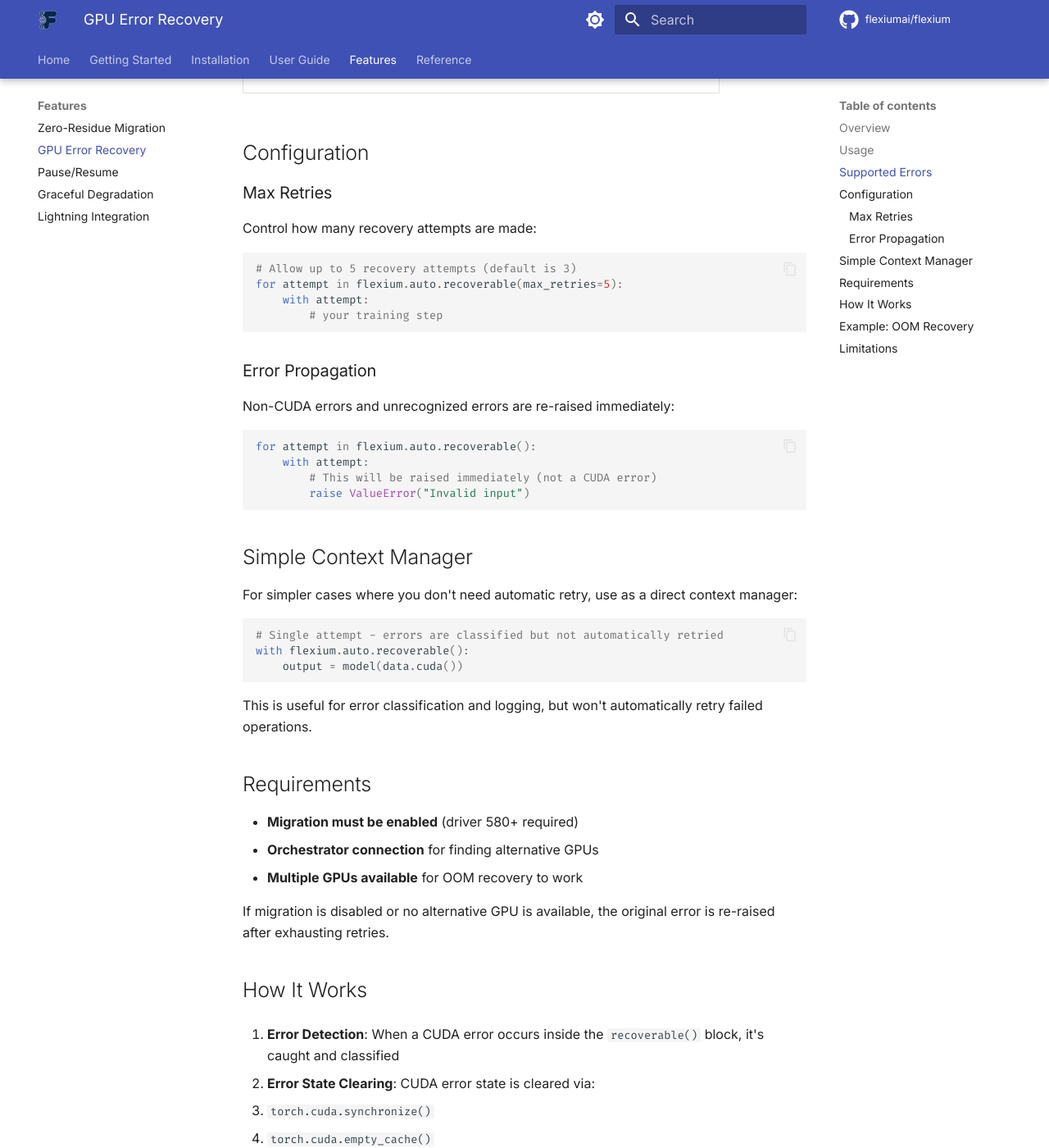
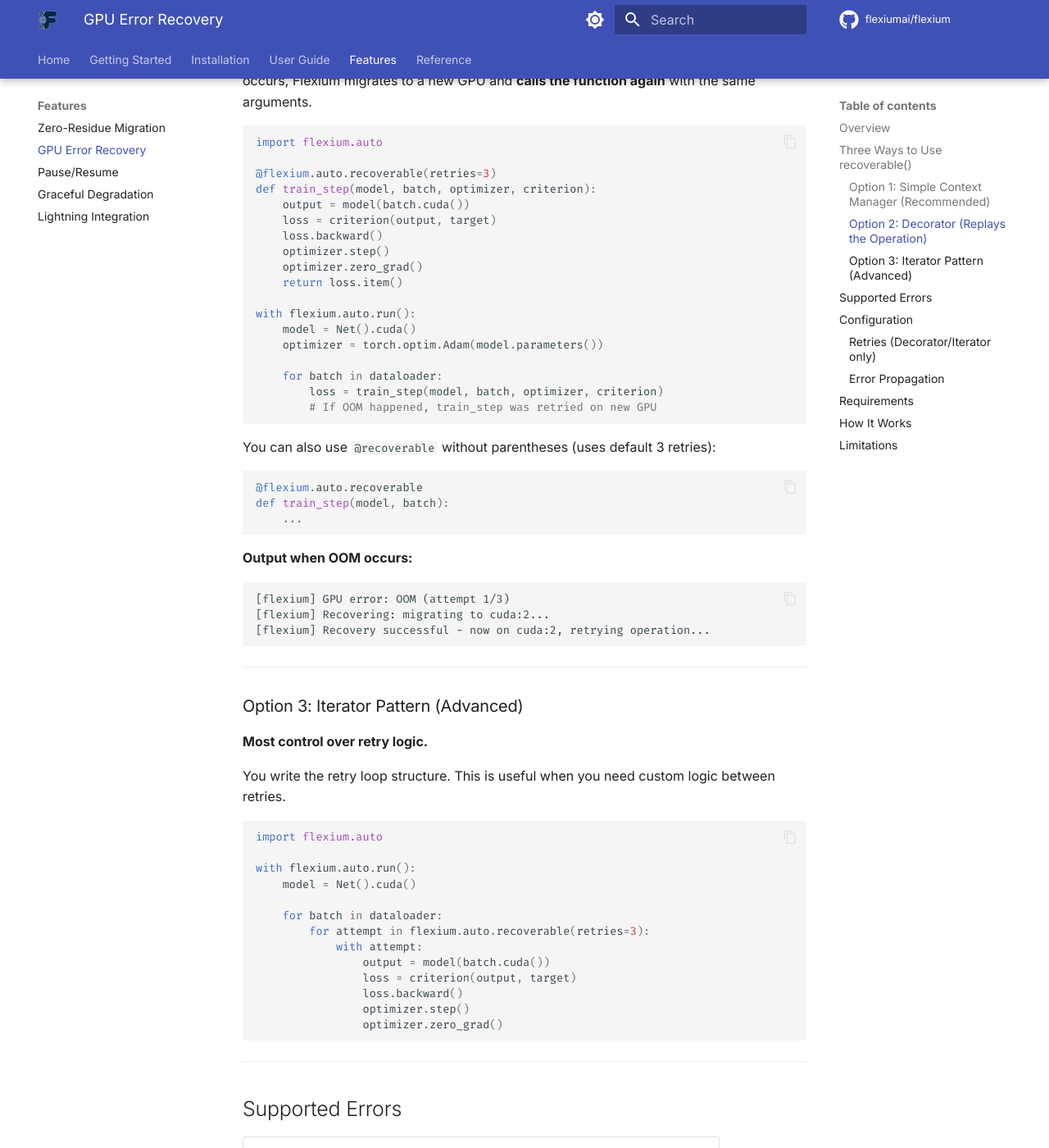
Before and after one commit to flexiumai/flexium, an MkDocs documentation site: the page built from docs/features/gpu-error-recovery.md, in a window 1280 px wide and 1400 px high, scrolled down 1737 px. Shown: the whole window at 82% size. Built offline with MkDocs 1.6.1 and Material for MkDocs 9.7.7, drawn with Linux system fonts in a browser that asks for light colours; comment, search, counter and statistics services are not loaded; the version menu is left out; some of the changed text lies outside the part shown.

Commit message:
feat: Add three recoverable() patterns - simple, decorator, iterator
- Simple context manager: operation is LOST, training continues on new GPU
- Decorator pattern: operation is RETRIED with same arguments
- Iterator pattern: advanced control over retry logic

Updated documentation to clearly explain the tradeoffs:
- Simple is recommended for most cases (losing one batch is ok)
- Decorator/iterator when you need to retry the exact operation

Added 4 new tests for decorator pattern and simple OOM handling.

Co-Authored-By: Claude Opus 4.6 <noreply@anthropic.com>

````diff
--- a/docs/api.md
+++ b/docs/api.md
@@ -137,18 +137,18 @@ If no server is configured:
 
 ## flexium.auto.recoverable()
 
-Iterator/context manager for automatic GPU error recovery with retry.
+Automatic GPU error recovery - migrate and optionally retry on CUDA errors.
 
 ```python
 class recoverable:
-    def __init__(self, max_retries: int = 3):
+    def __init__(self, retries: int = 3):
 ```
 
 ### Parameters
 
 | Parameter | Type | Default | Description |
 |-----------|------|---------|-------------|
-| `max_retries` | `int` | `3` | Maximum number of recovery attempts |
+| `retries` | `int` | `3` | Maximum retry attempts (decorator/iterator only) |
 
 ### Supported Errors
 
@@ -160,68 +160,44 @@ class recoverable:
 | Illegal Access | Message contains "illegal memory access" |
 | Launch Failure | Message contains "launch failure" |
 
-### Usage (Iterator Pattern - Recommended)
+### Three Usage Patterns
 
-For automatic retry on GPU errors:
-
-```python
-import flexium.auto
-
-with flexium.auto.run():
-    for batch in dataloader:
-        for attempt in flexium.auto.recoverable():
-            with attempt:
-                output = model(batch.cuda())
-                loss = criterion(output, target)
-                loss.backward()
-                optimizer.step()
-                optimizer.zero_grad()
-```
-
-If a CUDA error occurs:
-1. The error state is cleared
-2. A suitable GPU is requested from the orchestrator
-3. Training is migrated to the new GPU
-4. The code block is retried
-
-### Usage (Simple Context Manager)
-
-For single-attempt error classification (no automatic retry):
+**Option 1: Simple Context Manager (operation is LOST)**
 
 ```python
 with flexium.auto.recoverable():
-    output = model(batch.cuda())
+    output = model(batch.cuda())  # Lost if OOM, training continues
 ```
 
-### Examples
+**Option 2: Decorator (operation is RETRIED)**
 
-**OOM Recovery:**
 ```python
-for attempt in flexium.auto.recoverable(max_retries=5):
-    with attempt:
-        # This might OOM - will auto-migrate if it does
-        output = large_model(huge_batch.cuda())
+@flexium.auto.recoverable(retries=3)
+def train_step(model, batch):
+    return model(batch.cuda())
+
+train_step(model, batch)  # Retried on OOM
 ```
 
-**ECC Error Recovery:**
+**Option 3: Iterator (advanced, operation is RETRIED)**
+
 ```python
-for attempt in flexium.auto.recoverable():
+for attempt in flexium.auto.recoverable(retries=3):
     with attempt:
-        # If GPU has ECC error, migrate to healthy GPU
-        result = model(data.cuda())
+        output = model(batch.cuda())  # Retried on OOM
 ```
 
 ### Raises
 
-- `RuntimeError`: If recovery fails after `max_retries` attempts
-- Original exception: If the error is not recoverable (non-CUDA error)
+- `RuntimeError`: If recovery fails after `retries` attempts (decorator/iterator only)
+- Original exception: If the error is not a recoverable CUDA error
 
 ### Notes
 
-- Requires migration to be enabled (driver 580+)
-- Requires orchestrator connection for finding alternative GPUs
-- Non-CUDA errors are re-raised immediately
-- Unknown RuntimeErrors are also re-raised
+- **Simple context manager**: Operation is lost, training continues
+- **Decorator/Iterator**: Operation is retried on new GPU
+- Requires migration (driver 580+) and orchestrator connection
+- Non-CUDA errors are always re-raised immediately
 
 For more details, see [GPU Error Recovery](features/gpu-error-recovery.md).
 
--- a/docs/examples.md
+++ b/docs/examples.md
@@ -129,22 +129,58 @@ These examples show the pain points of GPU management **without** Flexium.AI and
 
         for epoch in range(100):
             for batch in dataloader:
-                # Wrap training step with recoverable() for auto-recovery
-                for attempt in flexium.auto.recoverable():
-                    with attempt:
-                        data, target = batch[0].cuda(), batch[1].cuda()
-                        output = model(data)
-                        loss = criterion(output, target)
-                        loss.backward()
-                        optimizer.step()
-                        optimizer.zero_grad()
+                # Simple recoverable - if OOM, batch is lost but training continues
+                with flexium.auto.recoverable():
+                    data, target = batch[0].cuda(), batch[1].cuda()
+                    output = model(data)
+                    loss = criterion(output, target)
+                    loss.backward()
+                    optimizer.step()
+                    optimizer.zero_grad()
+
+    # Result:
+    # - At epoch 47, batch 892: OOM detected
+    # - That batch is LOST (not retried)
+    # - Automatically migrates to GPU with more VRAM
+    # - Training continues with next batch
+    # - You wake up to a completed job!
+    ```
+
+    **What you see in logs:**
+    ```
+    [flexium] GPU error: OOM
+    [flexium] WARNING: The current operation is LOST. Migrating to new GPU...
+    [flexium] Migrating to cuda:2...
+    [flexium] Migration complete. Training continues (current batch was lost).
+    ```
+
+=== "✅ With flexium (retry)"
+
+    ```python
+    import flexium.auto
+
+    # Use decorator to RETRY the same batch on new GPU
+    @flexium.auto.recoverable(retries=3)
+    def train_step(model, data, target, optimizer, criterion):
+        output = model(data.cuda())
+        loss = criterion(output, target.cuda())
+        loss.backward()
+        optimizer.step()
+        optimizer.zero_grad()
+
+    with flexium.auto.run():
+        model = LargeModel().cuda()
+        optimizer = torch.optim.Adam(model.parameters())
+
+        for epoch in range(100):
+            for batch in dataloader:
+                train_step(model, batch[0], batch[1], optimizer, criterion)
 
     # Result:
     # - At epoch 47, batch 892: OOM detected
     # - Automatically migrates to GPU with more VRAM
-    # - Retries the batch on new GPU
-    # - Training continues uninterrupted
-    # - You wake up to a completed job!
+    # - RETRIES the same batch on new GPU
+    # - No data is lost!
     ```
 
     **What you see in logs:**
--- a/docs/features/gpu-error-recovery.md
+++ b/docs/features/gpu-error-recovery.md
@@ -12,45 +12,120 @@ GPU errors are a common cause of failed training runs:
 - **Illegal Memory Access**: Memory access violations
 - **Launch Failures**: CUDA kernel launch issues
 
-With Flexium's `recoverable()` context manager, your training can automatically:
+With Flexium's `recoverable()`, your training can automatically detect these errors, migrate to a healthy GPU, and optionally retry the failed operation.
 
-1. Detect these errors
-2. Clear the CUDA error state
-3. Request a suitable GPU from the orchestrator
-4. Migrate to the new GPU
-5. Retry the failed operation
+## Three Ways to Use `recoverable()`
 
-## Usage
+Flexium provides three patterns, from simplest to most control:
 
-Wrap your training step with the `recoverable()` iterator:
+---
+
+### Option 1: Simple Context Manager (Recommended)
+
+**The current operation is LOST, but training continues on the new GPU.**
+
+This is the simplest approach. If a GPU error occurs, Flexium migrates to a new GPU and suppresses the exception. The code inside the `with` block that failed is **not retried** - that batch/operation is lost, but training continues with the next iteration.
 
 ```python
 import flexium.auto
-import torch
 
 with flexium.auto.run():
     model = Net().cuda()
     optimizer = torch.optim.Adam(model.parameters())
 
-    for epoch in range(100):
-        for batch in dataloader:
-            # Wrap potentially failing operations
-            for attempt in flexium.auto.recoverable():
-                with attempt:
-                    data, target = batch[0].cuda(), batch[1].cuda()
-                    output = model(data)
-                    loss = criterion(output, target)
-                    loss.backward()
-                    optimizer.step()
-                    optimizer.zero_grad()
+    for batch in dataloader:
+        with flexium.auto.recoverable():
+            # If OOM happens here, this batch is LOST
+            # but we migrate to new GPU and continue
+            output = model(batch.cuda())
+            loss = criterion(output, target)
+            loss.backward()
+            optimizer.step()
+            optimizer.zero_grad()
+
+        # Training continues here on next batch
 ```
 
-If an OOM error occurs, Flexium will:
+**Output when OOM occurs:**
+```
+[flexium] GPU error: OOM
+[flexium] WARNING: The current operation is LOST. Migrating to new GPU...
+[flexium] Migrating to cuda:2...
+[flexium] Migration complete. Training continues (current batch was lost).
+```
 
-1. Clear CUDA error state
-2. Find a GPU with more available VRAM
-3. Migrate your training to that GPU
-4. Retry the batch
+!!! warning "Operation is Lost"
+    With this pattern, the failing operation (batch) is **not retried**. For most deep learning training, losing one batch is acceptable. If you need to retry the exact same operation, use the decorator or iterator pattern below.
+
+---
+
+### Option 2: Decorator (Replays the Operation)
+
+**The operation is RETRIED on the new GPU.**
+
+Wrap your training step in a function with the `@recoverable` decorator. If a GPU error occurs, Flexium migrates to a new GPU and **calls the function again** with the same arguments.
+
+```python
+import flexium.auto
+
+@flexium.auto.recoverable(retries=3)
+def train_step(model, batch, optimizer, criterion):
+    output = model(batch.cuda())
+    loss = criterion(output, target)
+    loss.backward()
+    optimizer.step()
+    optimizer.zero_grad()
+    return loss.item()
+
+with flexium.auto.run():
+    model = Net().cuda()
+    optimizer = torch.optim.Adam(model.parameters())
+
+    for batch in dataloader:
+        loss = train_step(model, batch, optimizer, criterion)
+        # If OOM happened, train_step was retried on new GPU
+```
+
+You can also use `@recoverable` without parentheses (uses default 3 retries):
+
+```python
+@flexium.auto.recoverable
+def train_step(model, batch):
+    ...
+```
+
+**Output when OOM occurs:**
+```
+[flexium] GPU error: OOM (attempt 1/3)
+[flexium] Recovering: migrating to cuda:2...
+[flexium] Recovery successful - now on cuda:2, retrying operation...
+```
+
+---
+
+### Option 3: Iterator Pattern (Advanced)
+
+**Most control over retry logic.**
+
+You write the retry loop structure. This is useful when you need custom logic between retries.
+
+```python
+import flexium.auto
+
+with flexium.auto.run():
+    model = Net().cuda()
+
+    for batch in dataloader:
+        for attempt in flexium.auto.recoverable(retries=3):
+            with attempt:
+                output = model(batch.cuda())
+                loss = criterion(output, target)
+                loss.backward()
+                optimizer.step()
+                optimizer.zero_grad()
+```
+
+---
 
 ## Supported Errors
 
@@ -64,51 +139,44 @@ If an OOM error occurs, Flexium will:
 
 ## Configuration
 
-### Max Retries
+### Retries (Decorator/Iterator only)
 
-Control how many recovery attempts are made:
+Control how many retry attempts are made:
 
 ```python
-# Allow up to 5 recovery attempts (default is 3)
-for attempt in flexium.auto.recoverable(max_retries=5):
+# Decorator with custom retries
+@flexium.auto.recoverable(retries=5)
+def train_step():
+    ...
+
+# Iterator with custom retries
+for attempt in flexium.auto.recoverable(retries=5):
     with attempt:
-        # your training step
+        ...
 ```
 
 ### Error Propagation
 
-Non-CUDA errors and unrecognized errors are re-raised immediately:
+Non-CUDA errors and unrecognized RuntimeErrors are **always re-raised immediately**:
 
 ```python
-for attempt in flexium.auto.recoverable():
-    with attempt:
-        # This will be raised immediately (not a CUDA error)
-        raise ValueError("Invalid input")
+with flexium.auto.recoverable():
+    raise ValueError("Not a CUDA error")  # Re-raised immediately
 ```
-
-## Simple Context Manager
-
-For simpler cases where you don't need automatic retry, use as a direct context manager:
-
-```python
-# Single attempt - errors are classified but not automatically retried
-with flexium.auto.recoverable():
-    output = model(data.cuda())
-```
-
-This is useful for error classification and logging, but won't automatically retry failed operations.
 
 ## Requirements
 
-- **Migration must be enabled** (driver 580+ required)
+- **Migration must be enabled** (NVIDIA driver 580+ required)
 - **Orchestrator connection** for finding alternative GPUs
-- **Multiple GPUs available** for OOM recovery to work
+- **Multiple GPUs available** for recovery to work
 
-If migration is disabled or no alternative GPU is available, the original error is re-raised after exhausting retries.
+If migration is disabled or no alternative GPU is available:
+- Simple context manager: the original error is re-raised
+- Decorator/Iterator: retries are attempted, then the error is re-raised
 
 ## How It Works
 
-1. **Error Detection**: When a CUDA error occurs inside the `recoverable()` block, it's caught and classified
+1. **Error Detection**: CUDA errors are caught and classified by type
 
 2. **Error State Clearing**: CUDA error state is cleared via:
    - `torch.cuda.synchronize()`
@@ -117,42 +185,16 @@ If migration is disabled or no alternative GPU is available, the original error
 
 3. **Recovery Target**: For OOM errors, Flexium parses the error message to estimate memory needed and requests a GPU with sufficient free VRAM
 
-4. **Migration**: If a suitable GPU is found, your training is migrated there using zero-residue migration
+4. **Migration**: Training is migrated using zero-residue migration
 
-5. **Retry**: The failed code block is re-executed on the new GPU
-
-## Example: OOM Recovery
-
-```python
-import flexium.auto
-import torch
-
-with flexium.auto.run():
-    model = LargeModel().cuda()
-
-    for batch in dataloader:
-        for attempt in flexium.auto.recoverable(max_retries=3):
-            with attempt:
-                # This might OOM on smaller GPUs
-                output = model(batch.cuda())
-                loss = output.sum()
-                loss.backward()
-
-        # Continues here after successful attempt
-        optimizer.step()
-        optimizer.zero_grad()
-```
-
-Output when OOM occurs:
-```
-[flexium] GPU error: OOM (attempt 1/3)
-[flexium] Recovering: migrating to cuda:2...
-[flexium] Recovery successful - now on cuda:2, retrying operation...
-```
+5. **Continuation/Retry**:
+   - Simple context manager: Exception is suppressed, training continues
+   - Decorator: Function is called again with same arguments
+   - Iterator: Next iteration of the for loop runs
 
 ## Limitations
 
 - Recovery requires an orchestrator connection (doesn't work in standalone mode)
 - Only works with supported CUDA error types
 - If all GPUs are exhausted or unsuitable, the error is eventually re-raised
-- Some errors (like ECC) may indicate hardware problems that persist
+- Some errors (like ECC) may indicate hardware problems that affect all GPUs
````
Also changed, not shown: other parts of docs/examples.md (+1 -1 lines), 2 other files.
